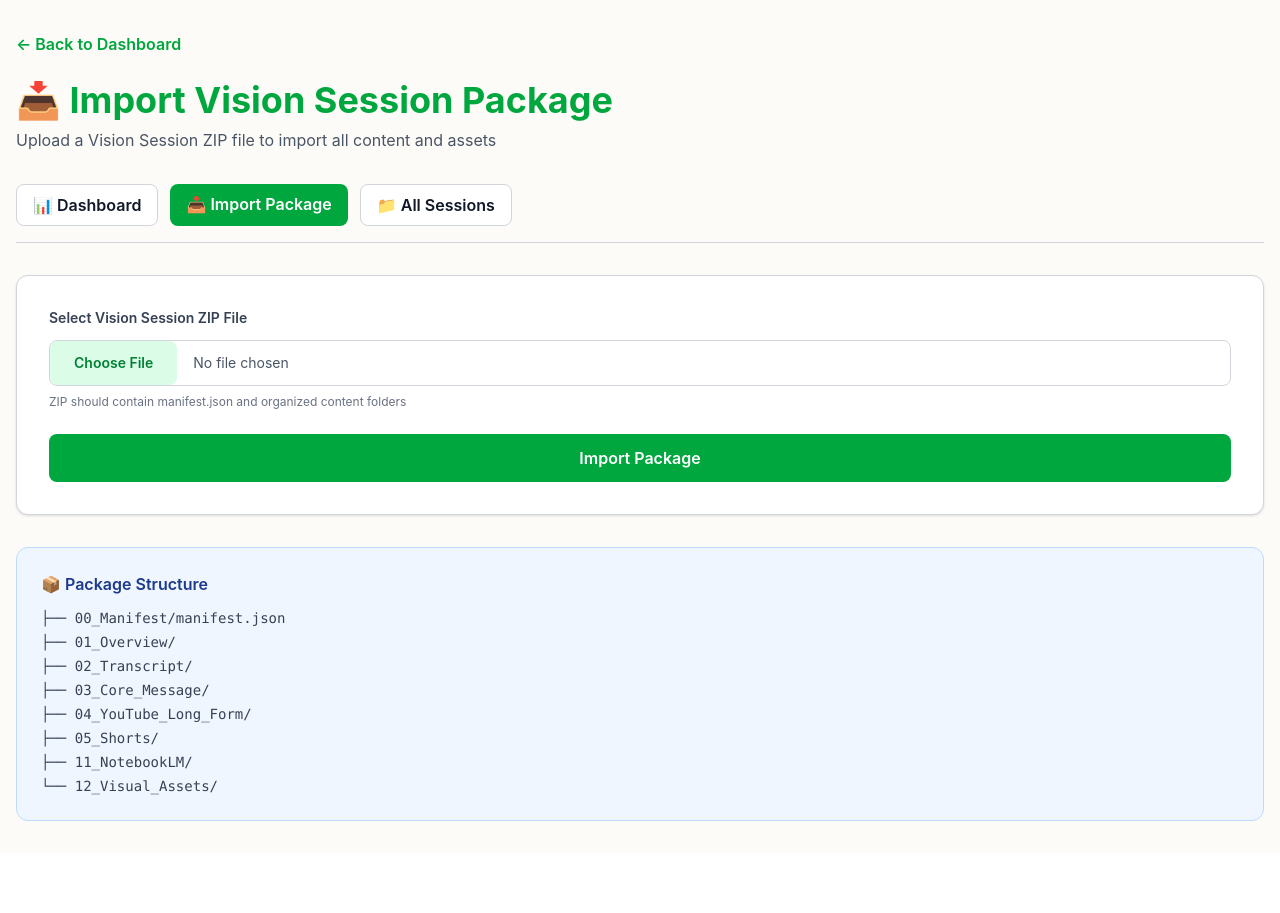
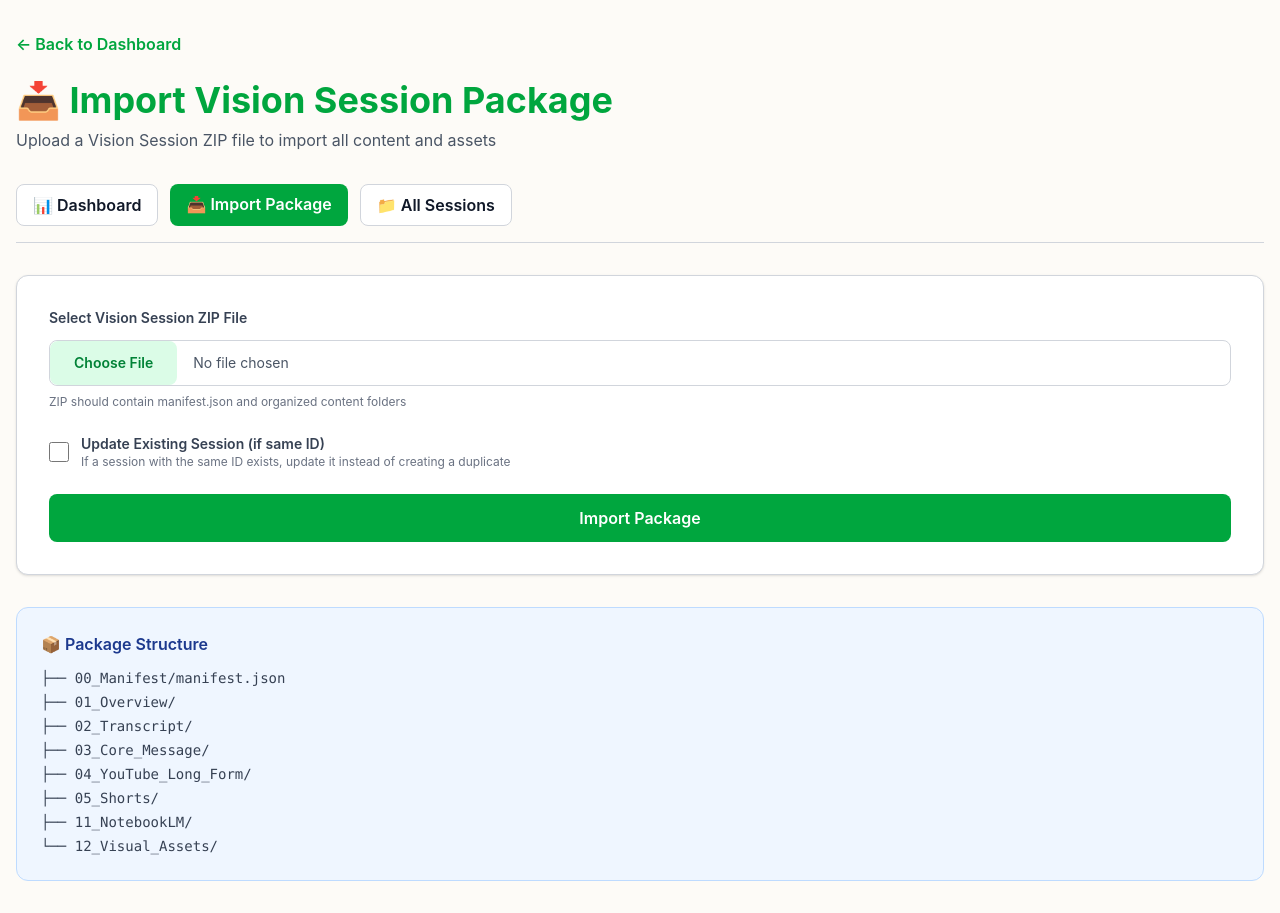
Before and after one commit to marketleveragingmedia-cmd/cfv-content-engine, a Next.js app: page /import in a window 1280 px wide. Before the commit the page ends 853 px from the top, so only its background shows below. Built offline with nearby package versions, Linux system fonts and the light colour scheme.

Commit message:
Add Update Existing mode to import - replaces session instead of duplicating

```diff
--- a/app/api/import-zip/route.ts
+++ b/app/api/import-zip/route.ts
@@ -7,6 +7,7 @@ export async function POST(req: NextRequest) {
   try {
     const formData = await req.formData()
     const file = formData.get('file') as File
+    const updateExisting = formData.get('updateExisting') === 'true'
 
     if (!file) {
       return NextResponse.json({ error: 'No file provided' }, { status: 400 })
@@ -24,8 +25,8 @@ export async function POST(req: NextRequest) {
     const tempPath = path.join(tempDir, file.name)
     fs.writeFileSync(tempPath, buffer)
 
-    // Process the ZIP
-    const result = await processVisionSessionZip(tempPath, file.name)
+    // Process the ZIP (with update mode if requested)
+    const result = await processVisionSessionZip(tempPath, file.name, updateExisting)
 
     // Clean up temp file
     fs.unlinkSync(tempPath)
--- a/app/import/page.tsx
+++ b/app/import/page.tsx
@@ -81,6 +81,22 @@ export default function ImportPage() {
               </p>
             </div>
 
+            <div>
+              <label className="flex items-center gap-3 cursor-pointer">
+                <input
+                  type="checkbox"
+                  name="updateExisting"
+                  value="true"
+                  disabled={uploading}
+                  className="w-5 h-5 text-green-600 border-gray-300 rounded focus:ring-green-500"
+                />
+                <div>
+                  <div className="text-sm font-semibold text-gray-700">Update Existing Session (if same ID)</div>
+                  <div className="text-xs text-gray-500">If a session with the same ID exists, update it instead of creating a duplicate</div>
+                </div>
+              </label>
+            </div>
+
             <button
               type="submit"
               disabled={uploading}
--- a/lib/zip-processor.ts
+++ b/lib/zip-processor.ts
@@ -47,7 +47,8 @@ const TAB_MAPPING: Record<string, string> = {
 
 export async function processVisionSessionZip(
   zipPath: string,
-  zipFilename: string
+  zipFilename: string,
+  updateExisting: boolean = false
 ): Promise<ProcessResult> {
   const result: ProcessResult = {
     sessionId: '',
@@ -91,10 +92,14 @@ export async function processVisionSessionZip(
     }
 
     // Check if session ID already exists
+    let existingSession: any = null
     if (sessionId) {
-      const existing = await prisma.visionSession.findUnique({ where: { sessionId } })
-      if (existing) {
-        sessionId = undefined // Force generation of new ID
+      existingSession = await prisma.visionSession.findUnique({
+        where: { sessionId },
+        include: { assets: true }
+      })
+      if (existingSession && !updateExisting) {
+        sessionId = undefined // Force generation of new ID only if not updating
       }
     }
 
@@ -111,9 +116,8 @@ export async function processVisionSessionZip(
 
     result.sessionId = sessionId
 
-    // Create Vision Session
-    const session = await prisma.visionSession.create({
-      data: {
+    // Create or Update Vision Session
+    const sessionData = {
       sessionId,
       theme: manifest?.theme || 'Imported Session',
       workingTitle: manifest?.workingTitle || zipFilename.replace('.zip', ''),
@@ -129,7 +133,20 @@ export async function processVisionSessionZip(
       originalZipFilename: zipFilename,
       lastImportedAt: new Date()
     }
+
+    let session: any
+    if (existingSession && updateExisting) {
+      // Update existing session
+      session = await prisma.visionSession.update({
+        where: { id: existingSession.id },
+        data: sessionData
       })
+      // Delete old assets if updating
+      await prisma.asset.deleteMany({ where: { sessionId: existingSession.id } })
+    } else {
+      // Create new session
+      session = await prisma.visionSession.create({ data: sessionData })
+    }
 
     // Create storage directory (use /tmp for Vercel serverless)
     const baseStorageDir = process.env.VERCEL ? '/tmp/cfv-storage' : join(process.cwd(), 'storage')
```
Lines whose indentation alone changed are shown as unchanged.
